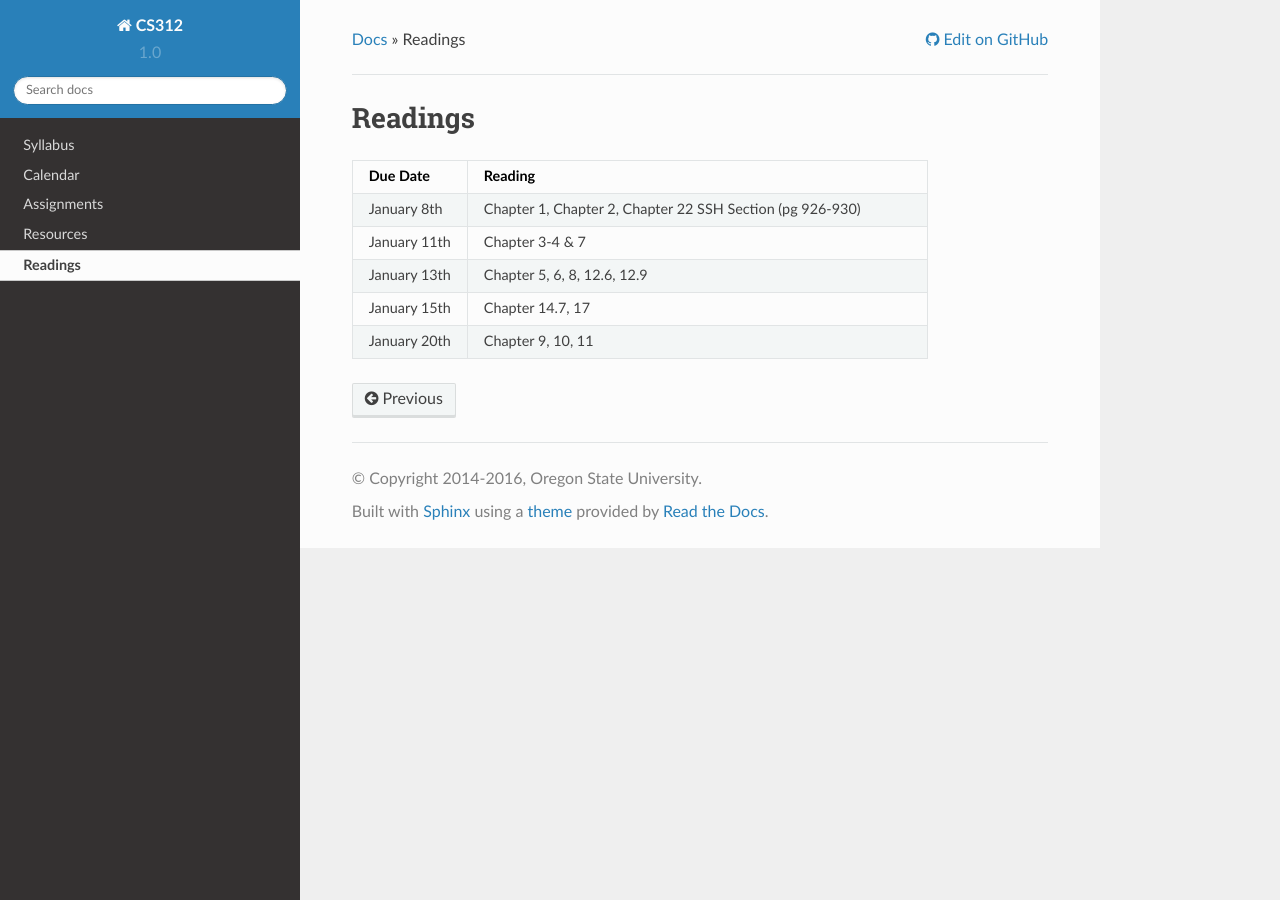
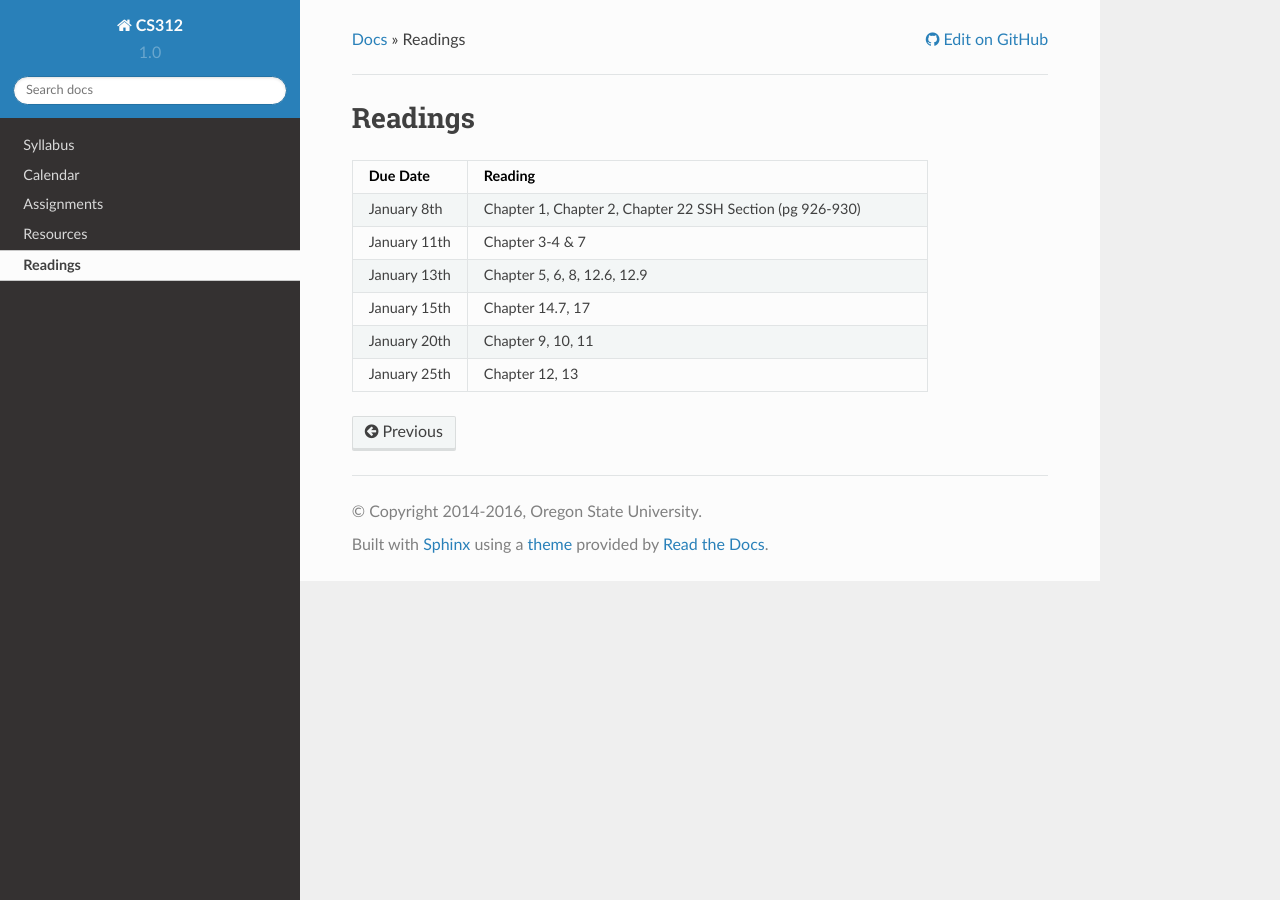
Before and after one commit to osuosl/cs312, a Sphinx documentation site: the page built from source/readings.rst, in a window 1280 px wide. Built offline with Sphinx 7.4.7 and the Read the Docs theme 2.0.0, drawn with Linux system fonts in a browser that asks for light colours.

```diff
--- a/source/_static/calendar.csv
+++ b/source/_static/calendar.csv
@@ -6,13 +6,13 @@ F 1/8,:slides:ref:`02_linux_basics`,":ref:`Ch. 1, Ch. 2, Ch 22 (SSH) <readings>`
 ,**Week 2**,
 M 1/11,:slides:ref:`03_linux_basics`,":ref:`Ch. 3-4 & 7 <readings>`, :download:`HW #1 Assigned <_static/hw/homework1.pdf>`"
 W 1/13,:slides:ref:`04_linux_basics`,":ref:`Ch 5, 6, 8, 12.6, 12.9 <readings>`"
-F 1/15,DNS & DHCP,":ref:`Ch 14.7, 17 <readings>`"
+F 1/15,:slides:ref:`05_dns`,":ref:`Ch 14.7, 17 <readings>`"
 ,**Week 3**,
 M 1/18,No Class / MLK,HW #1 Due
 W 1/20,"Syslog, Cron & Software RAID","Project #1 Assigned, :ref:`Ch 9, 10, 11 <readings>`"
 F 1/22,Midterm #1,
 ,**Week 4**,
-M 1/25,Storage & Automated Install,HW #2 Assigned
+M 1/25,Storage & Automated Install,"HW #2 Assigned, :ref:`Ch 12 & 13 <readings>`"
 W 1/27,SystemD,
 F 1/29,Linux Networking / Network debugging,HW #2 Due
 ,**Week 5**,
--- a/source/readings.rst
+++ b/source/readings.rst
@@ -12,3 +12,4 @@ Readings
     January 13th, "Chapter 5, 6, 8, 12.6, 12.9"
     January 15th, "Chapter 14.7, 17"
     January 20th, "Chapter 9, 10, 11"
+    January 25th, "Chapter 12, 13"
```
Also changed, not shown: source/slides/05_dns.rst (+8 -0 lines).
